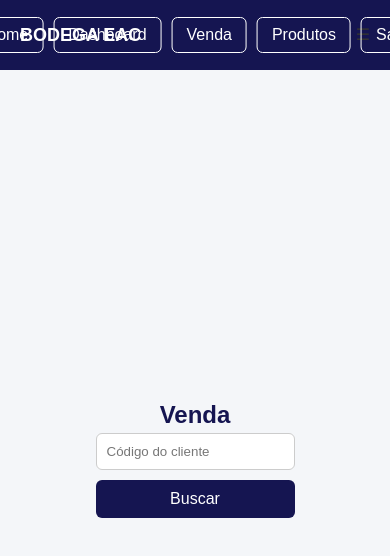
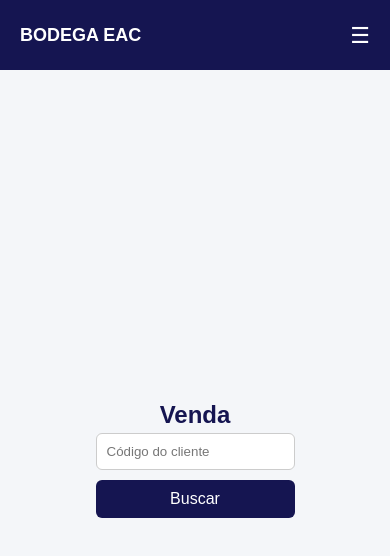
Before and after one commit to miniboxtrindade/minibox, a React (Vite) app: page /sale in a window 390 px wide. Shown: the top 556 px of the page. Built offline with nearby package versions, Linux system fonts and the light colour scheme.

Commit message:
ajustes visuais finos8

```diff
--- a/src/components/navbar.tsx
+++ b/src/components/navbar.tsx
@@ -18,21 +18,31 @@ export default function Navbar() {
 
       <div id="brand">BODEGA EAC</div>
 
-      {/* MENU ICON MOBILE */}
+      {/* MENU CENTRAL */}
+      <div className="nav-center">
+        <button onClick={() => navigate("/home")}>Home</button>
+        <button onClick={() => navigate("/dashboard")}>Dashboard</button>
+        <button onClick={() => navigate("/sale")}>Venda</button>
+        <button onClick={() => navigate("/product")}>Produtos</button>
+      </div>
+
+      {/* DIREITA */}
+      <div className="nav-right">
+        <button onClick={handleLogout}>Sair</button>
+      </div>
+
+      {/* MOBILE ICON */}
       <div className="menu-icon" onClick={() => setMenuOpen(!menuOpen)}>
         ☰
       </div>
 
-      {/* MENU */}
-      <div className={`nav-center ${menuOpen ? "open" : ""}`}>
-
+      {/* MENU MOBILE */}
+      <div className={`mobile-menu ${menuOpen ? "open" : ""}`}>
         <button onClick={() => navigate("/home")}>Home</button>
         <button onClick={() => navigate("/dashboard")}>Dashboard</button>
         <button onClick={() => navigate("/sale")}>Venda</button>
         <button onClick={() => navigate("/product")}>Produtos</button>
-
         <button onClick={handleLogout}>Sair</button>
-
       </div>
 
     </nav>
--- a/src/home/home.css
+++ b/src/home/home.css
@@ -358,14 +358,17 @@ input::placeholder {
   justify-content: space-between;
 
   padding: 0 20px;
+  z-index: 1000;
+}
+
+/* BRAND */
+#brand {
+  color: white;
+  font-weight: bold;
 }
 
 /* CENTRO */
 .nav-center {
-  position: absolute;
-  left: 50%;
-  transform: translateX(-50%);
-
   display: flex;
   gap: 10px;
 }
@@ -375,7 +378,7 @@ input::placeholder {
   display: flex;
 }
 
-/* BOTÕES PADRÃO */
+/* BOTÕES */
 #home-bar button {
   background: transparent;
   color: white;
@@ -385,7 +388,7 @@ input::placeholder {
   cursor: pointer;
 }
 
-/* BOTÃO SAIR DIFERENTE */
+/* BOTÃO SAIR */
 .nav-right button {
   border-color: #dc3545;
   color: #dc3545;
@@ -395,3 +398,53 @@ input::placeholder {
   background: #dc3545;
   color: white;
 }
+
+/* MOBILE ICON */
+.menu-icon {
+  display: none;
+  color: white;
+  font-size: 22px;
+  cursor: pointer;
+}
+
+/* MENU MOBILE */
+.mobile-menu {
+  display: none;
+}
+
+/* =========================
+   MOBILE
+========================= */
+@media (max-width: 768px) {
+
+  .nav-center,
+  .nav-right {
+    display: none;
+  }
+
+  .menu-icon {
+    display: block;
+  }
+
+  .mobile-menu {
+    position: absolute;
+    top: 70px;
+    left: 0;
+
+    width: 100%;
+    background: #151551;
+
+    display: none;
+    flex-direction: column;
+  }
+
+  .mobile-menu.open {
+    display: flex;
+  }
+
+  .mobile-menu button {
+    width: 100%;
+    padding: 15px;
+    border-top: 1px solid rgba(255,255,255,0.1);
+  }
+}
```
